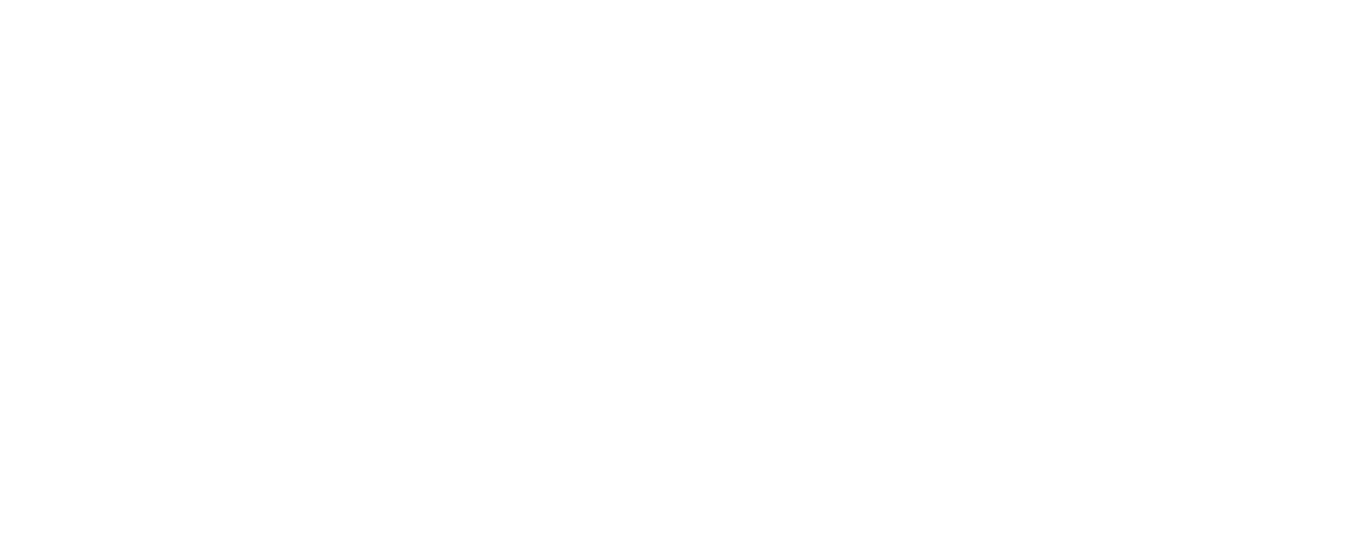
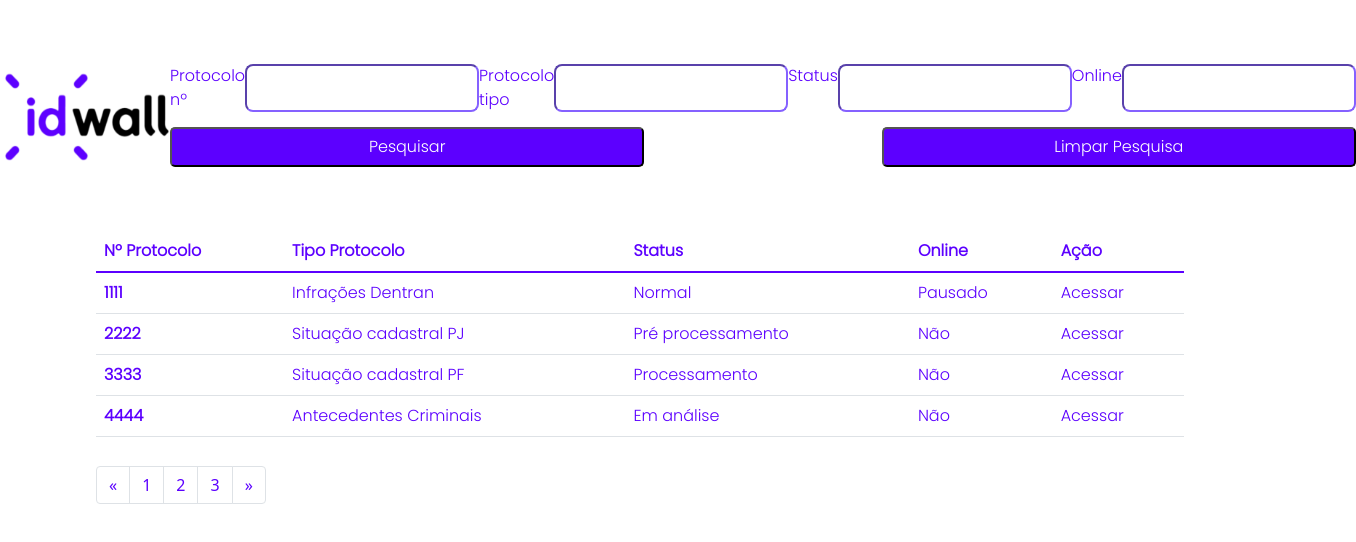
Before and after one commit to pablo-pbc/Enterprise-Connection---IdWall, a plain HTML site: page dash-monitor.html in a window 1280 px wide. Shown: the whole page, 1356 px wide, since content can reach past the window. Drawn offline with nearby package versions, Linux system fonts and the light colour scheme.

Commit message:
Commit do código da segunda tela.

```diff
--- a/css/estilo.css
+++ b/css/estilo.css
@@ -142,3 +142,68 @@
 /*Telas tamanho maiores que xl*/
 @media (min-width:  1400px) {}
 /*FIM MEDIA QUERIES*/
+
+/*INICIO ESTILOS MONITOR*/
+
+.container--monitor{
+  display: flex;
+  flex-direction: column;
+}
+
+.box--container--monitor {
+  display: flex;
+  flex-direction: row;
+  align-items: center;
+  justify-content: space-around;
+  margin-top: 5%;
+}
+
+.nav--pesquisa form {
+  display: flex;
+}
+
+.bottons--monitor{
+  display: flex;
+  margin-top: 15px;
+  justify-content: space-between;
+}
+
+.button--pesquisar{
+  width: 40%;
+  height: 40px;
+  color: #fff;
+  background-color: #5C00FF;
+  border-radius: 5px;
+  font-family: "Poppins-Light", sans-serif;
+}
+
+.logo--monitor img {
+  height: 100px;
+  width: 170px;
+}
+
+form label , #protocolo, #protocoloTipo, #status--monitor, #online--monitor{
+  font-family: "Poppins-Light", sans-serif;
+  color: #5C00FF;
+  border-color: #8561FF;
+  border-radius: 8px;
+}
+
+table.table {
+  color: #5C00FF;
+  width: 85%;
+  margin-top: 5%;
+  align-self: center;
+  font-family: "Poppins-Light", sans-serif;
+}
+
+.pagination {
+  margin-top: 1%;
+  margin-left: 7.5%;
+}
+
+.pagination, .page-item, .page-link {
+  color: #5C00FF;
+}
+
+/*FIM ESTILOS MONITOR*/
--- a/dash-monitor.html
+++ b/dash-monitor.html
@@ -33,5 +33,87 @@
     <script src="https://stackpath.bootstrapcdn.com/bootstrap/4.1.3/js/bootstrap.min.js" integrity="sha384-ChfqqxuZUCnJSK3+MXmPNIyE6ZbWh2IMqE241rYiqJxyMiZ6OW/JmZQ5stwEULTy" crossorigin="anonymous"></script>
 
   </body>
+  <div class="container--monitor">
+  <header class="box--container--monitor">
+    <div class="logo--monitor"><a href="/index.html"><img src="\imagens\logoidwall.png"></a>
 
+    </div>
+    <div class="nav--pesquisa">
+      <form action="/action_page.php">
+        <label for="protocolo">Protocolo nº</label><br>
+        <input type="text" id="protocolo" name="protocolo" value=""><br>
+        <label for="protocoloTipo">Protocolo tipo</label><br>
+        <input type="text" id="protocoloTipo" name="protocoloTipo" value=""><br><br>
+        <label for="status--monitor">Status</label><br>
+        <input type="text" id="status--monitor" name="status--monitor" value=""><br>
+        <label for="online--monitor">Online</label><br>
+        <input type="text" id="online--monitor" name="online--monitor" value=""><br><br>
+      </form>
+      <div class="bottons--monitor">
+        <input type="button"  class="button--pesquisar" value="Pesquisar">
+        <input  type="button"  class="button--pesquisar" value="Limpar Pesquisa">
+      </div>
+    </div>
+  </header>
+  <table class="table">
+    <thead>
+      <tr>
+        <th scope="col">Nº Protocolo</th>
+        <th scope="col">Tipo Protocolo</th>
+        <th scope="col">Status</th>
+        <th scope="col">Online</th>
+        <th scope="col">Ação</th>
+      </tr>
+    </thead>
+    <tbody>
+      <tr>
+        <th scope="row">1111</th>
+        <td>Infrações Dentran</td>
+        <td>Normal</td>
+        <td>Pausado</td>
+        <td>Acessar</td>
+      </tr>
+      <tr>
+        <th scope="row">2222</th>
+        <td>Situação cadastral PJ</td>
+        <td>Pré processamento</td>
+        <td>Não</td>
+        <td>Acessar</td>
+      </tr>
+      <tr>
+        <th scope="row">3333</th>
+        <td>Situação cadastral PF</td>
+        <td>Processamento</td>
+        <td>Não</td>
+        <td>Acessar</td>
+      </tr>
+      <tr>
+        <th scope="row">4444</th>
+        <td>Antecedentes Criminais</td>
+        <td>Em análise</td>
+        <td>Não</td>
+        <td>Acessar</td>
+      </tr>
+    </tbody>
+  </table>
+  <nav aria-label="Navegação de página exemplo">
+    <ul class="pagination">
+      <li class="page-item">
+        <a class="page-link" href="#" aria-label="Anterior">
+          <span aria-hidden="true">&laquo;</span>
+          <span class="sr-only">Anterior</span>
+        </a>
+      </li>
+      <li class="page-item"><a class="page-link" href="#">1</a></li>
+      <li class="page-item"><a class="page-link" href="#">2</a></li>
+      <li class="page-item"><a class="page-link" href="#">3</a></li>
+      <li class="page-item">
+        <a class="page-link" href="#" aria-label="Próximo">
+          <span aria-hidden="true">&raquo;</span>
+          <span class="sr-only">Próximo</span>
+        </a>
+      </li>
+    </ul>
+  </nav>
+</div>
 </html>
```
Also changed, not shown: index.html (+1 -1 lines).
